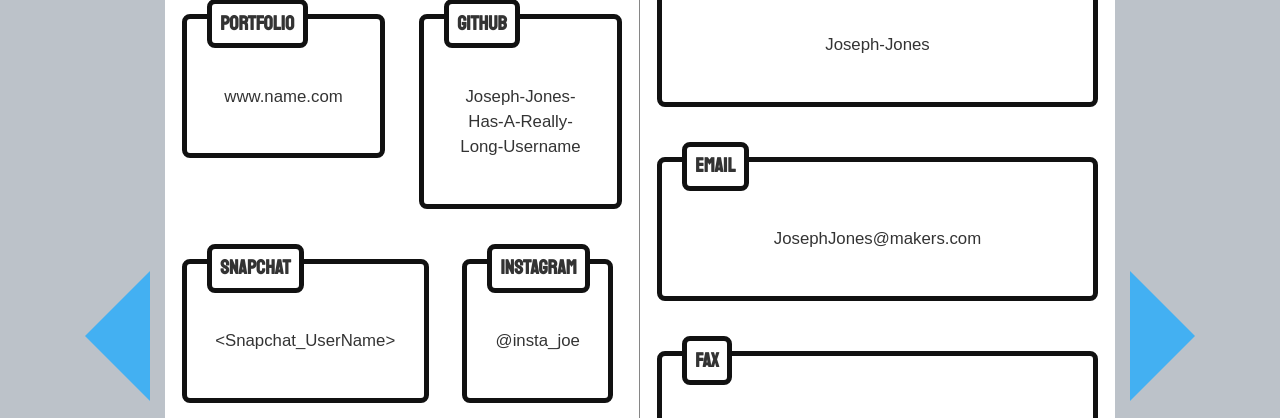
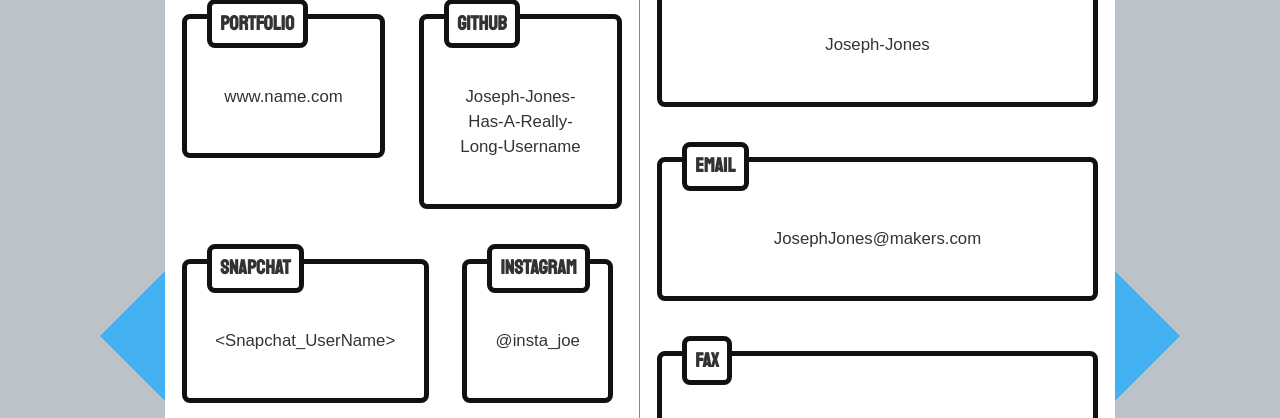
Before and after one commit to makersacademy/example-story-website, a Gatsby site: page /contact/ in a window 1280 px wide. Shown: the part 511-929 px from the top of the page. Built offline with nearby package versions, Linux system fonts and the light colour scheme; Gatsby itself is replaced by a stand-in of ours.

Commit message:
Add styling to align pagers to the page.

```diff
--- a/src/components/doublePage/doublePage.scss
+++ b/src/components/doublePage/doublePage.scss
@@ -22,6 +22,11 @@
   border-right: 65px solid $color-accent-light;
 }
 
+.pager-div {
+  padding-left: 0px;
+  padding-right: 0px;
+}
+
 .pager-desktop-next {
   margin-top: 20px;
   border-top: 65px solid transparent;
--- a/src/components/doublePage/doublePage.tsx
+++ b/src/components/doublePage/doublePage.tsx
@@ -24,7 +24,7 @@ export const DoublePage = (props: Props) => {
   return (
     <div className="container ">
       <div className="row align-items-center">
-        <div className="col-lg-1 col-md-1">
+        <div className="pager-div col-lg-1 col-md-1">
           <div className="pager-desktop-previous "></div>
         </div>
         <div id="double-page" className="col-lg-10 col-md-10">
@@ -33,7 +33,7 @@ export const DoublePage = (props: Props) => {
             <RightPage rightPage={rightPage} />
           </div>
         </div>
-        <div className="col-lg-1 col-md-1">
+        <div className="pager-div col-lg-1 col-md-1">
           <div className="pager-desktop-next" />
         </div>
       </div>
```
